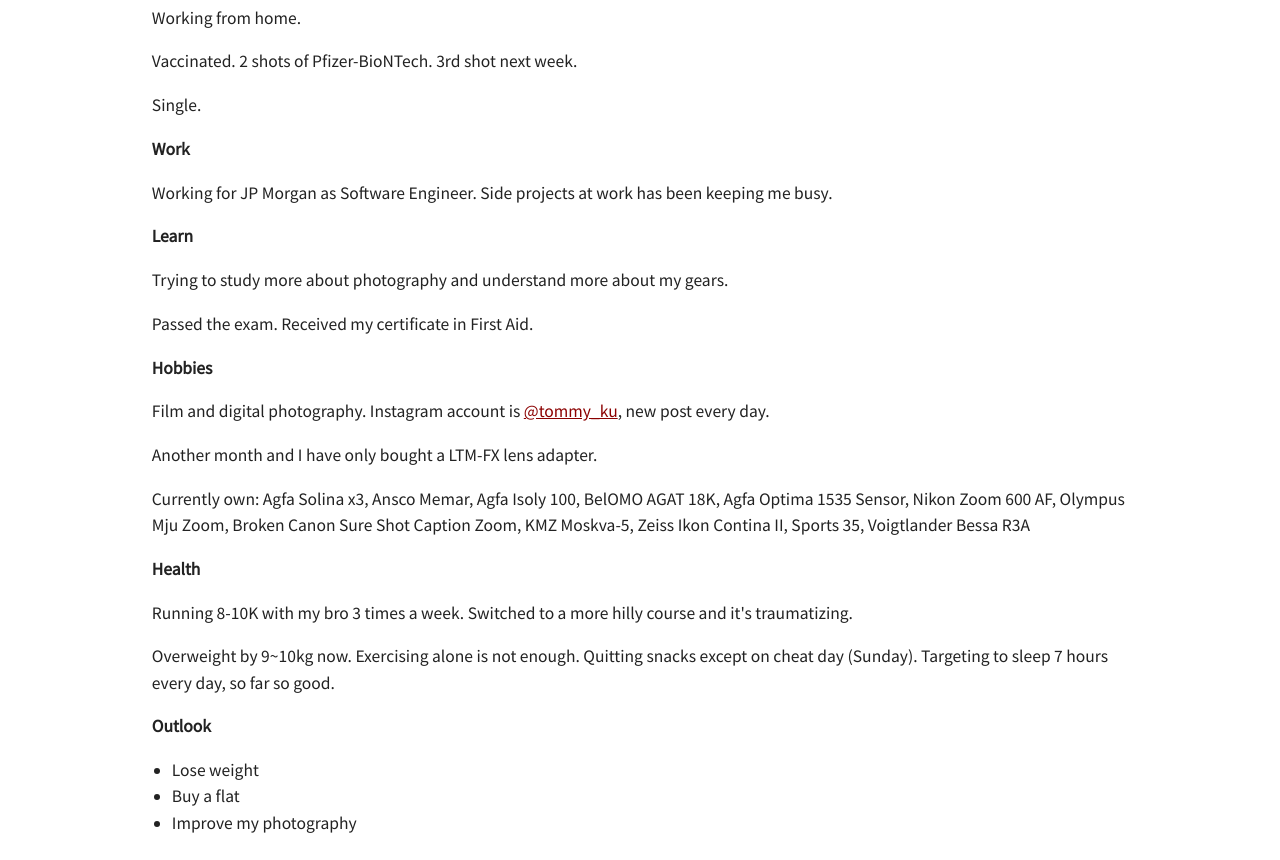
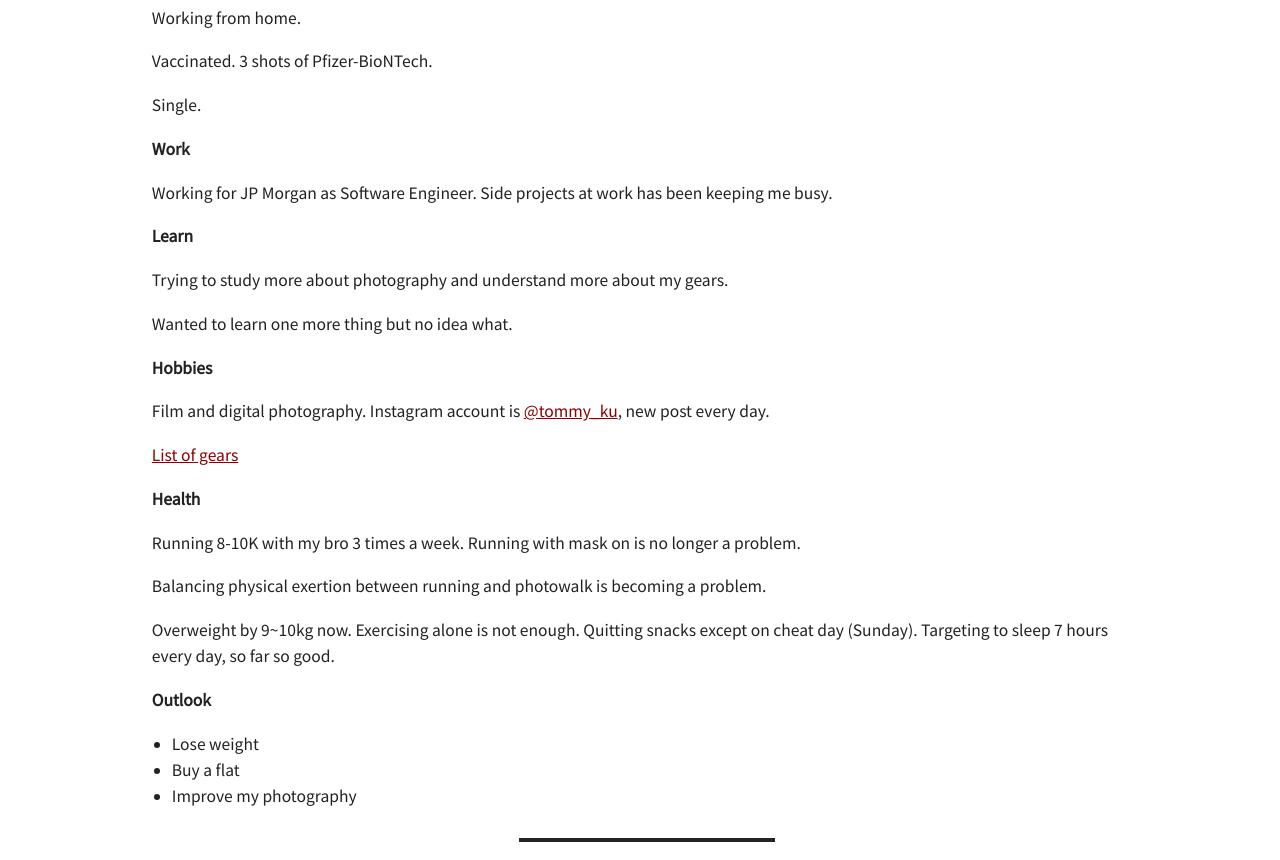
Before and after one commit to tommyku/hp2, a plain HTML site: page now/index.html in a window 1280 px wide. Shown: the part 237-1097 px from the top of the page. Drawn offline with nearby package versions, Linux system fonts and the light colour scheme; a script that the page names is missing.

Commit message:
ALT: update /now

```diff
--- a/now/index.html
+++ b/now/index.html
@@ -34,7 +34,7 @@
         <h3 class="big-header p-name">Now</h3>
         <section class="e-content">
           <p>Working from home.</p>
-          <p>Vaccinated. 2 shots of Pfizer-BioNTech. 3rd shot next week.</p>
+          <p>Vaccinated. 3 shots of Pfizer-BioNTech.</p>
           <p>Single.</p>
           <h4>Work</h4>
           <p>
@@ -45,7 +45,7 @@
             Trying to study more about photography and understand more about my gears.
           </p>
           <p>
-            Passed the exam. Received my certificate in First Aid.
+            Wanted to learn one more thing but no idea what.
           </p>
           <h4>Hobbies</h4>
           <p>
@@ -53,14 +53,14 @@
             Instagram account is <a href="https://www.instagram.com/tommy_ku/" rel="me">@tommy_ku</a>, new post every day.
           </p>
           <p>
-            Another month and I have only bought a LTM-FX lens adapter.
-          </p>
-          <p>
-            Currently own: Agfa Solina x3, Ansco Memar, Agfa Isoly 100, BelOMO AGAT 18K, Agfa Optima 1535 Sensor, Nikon Zoom 600 AF, Olympus Mju Zoom, Broken Canon Sure Shot Caption Zoom, KMZ Moskva-5, Zeiss Ikon Contina II, Sports 35, Voigtlander Bessa R3A
+            <a href="https://photo.tommyku.com/gears">List of gears</a>
           </p>
           <h4>Health</h4>
           <p>
-            Running 8-10K with my bro 3 times a week. Switched to a more hilly course and it's traumatizing.
+            Running 8-10K with my bro 3 times a week. Running with mask on is no longer a problem.
+          </p>
+          <p>
+            Balancing physical exertion between running and photowalk is becoming a problem.
           </p>
           <p>
             Overweight by 9~10kg now. Exercising alone is not enough.
```
